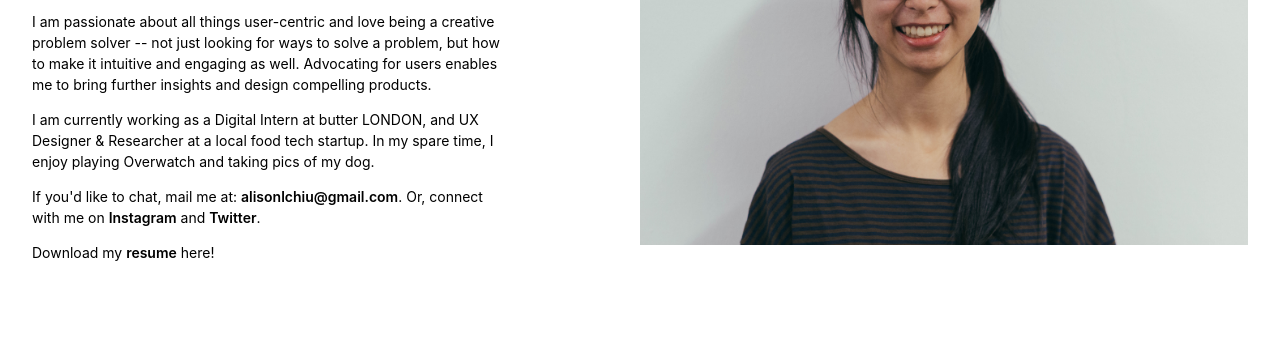
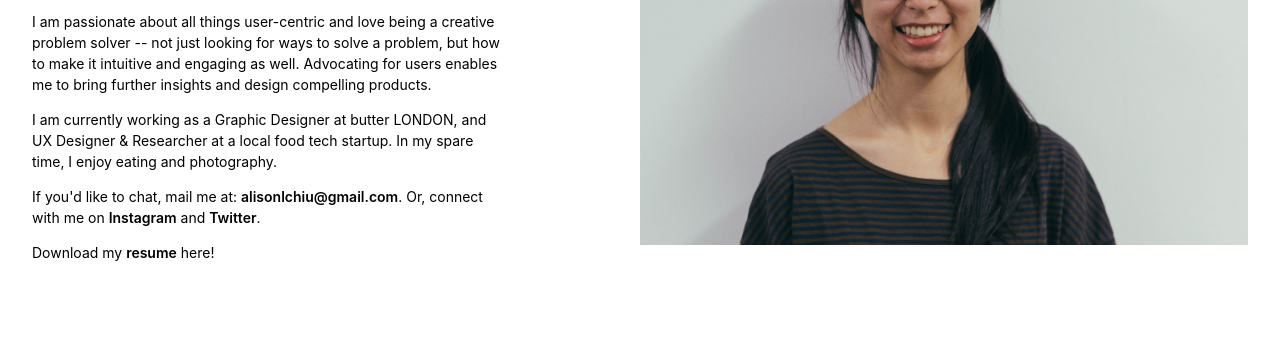
Before and after one commit to alisonchiu/alisonchiu.github.io, a plain HTML site: page about.html in a window 1280 px wide. Shown: the part 320-658 px from the top of the page. Drawn offline with nearby package versions, Linux system fonts and the light colour scheme; some packages are replaced by stand-ins of ours; a script that the page names is missing.

Commit message:
Update about.html

```diff
--- a/about.html
+++ b/about.html
@@ -29,7 +29,7 @@
 	    <section class="pt2 pb4 f6 lh-copy measure-wide mt0">
 	        <p><b>Recent graduate from the University of Washington (Seattle), with a Bachelor's of Science in Human Centered Design &amp; Engineering (HCDE) and concentration in Human-Computer Interaction (HCI).</b>
 	      	<p>I am passionate about all things user-centric and love being a creative problem solver -- not just looking for ways to solve a problem, but how to make it intuitive and engaging as well. Advocating for users enables me to bring further insights and design compelling products.</p>
-          <p>I am currently working as a Digital Intern at butter LONDON, and UX Designer & Researcher at a local food tech startup. In my spare time, I enjoy playing Overwatch and taking pics of my dog.</p>
+          <p>I am currently working as a Graphic Designer at butter LONDON, and UX Designer & Researcher at a local food tech startup. In my spare time, I enjoy eating and photography.</p>
           <p>If you'd like to chat, mail me at: <a class="link fw6 dim black" href="mailto:alisonlchiu@gmail.com">alisonlchiu@gmail.com</a>. Or, connect with me on <a class="link fw6 dim black" href="https://www.instagram.com/alisonlchiu/" target="_blank">Instagram</a> and <a class="link fw6 dim black" href="https://twitter.com/alisonlchiu" target="_blank">Twitter</a>.</p>
 
 <!-- 	    	<p>Sometimes, I write things on <a class="link fw6 dim black" href="https://medium.com/@alisonlchiu" target="_blank">Medium</a>. You can also connect with me on <a class="link fw6 dim black" href="https://www.instagram.com/alisonlchiu/" target="_blank">Instagram</a> and <a class="link fw6 dim black" href="https://twitter.com/alisonlchiu" target="_blank">Twitter</a>. Otherwise, speedily snail mail me at: <a class="link fw6 dim black" href="mailto:someone@yoursite.com">alc0407@uw.edu</a>.</p> -->
```
